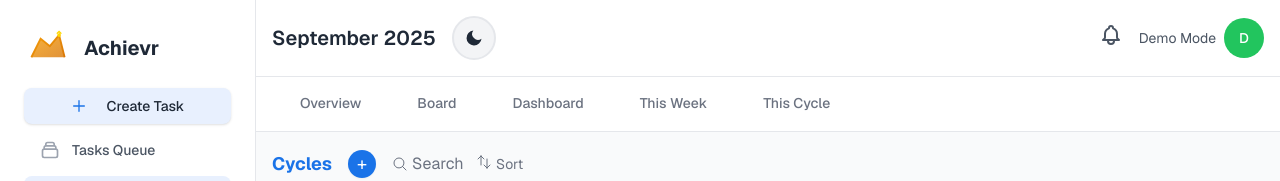
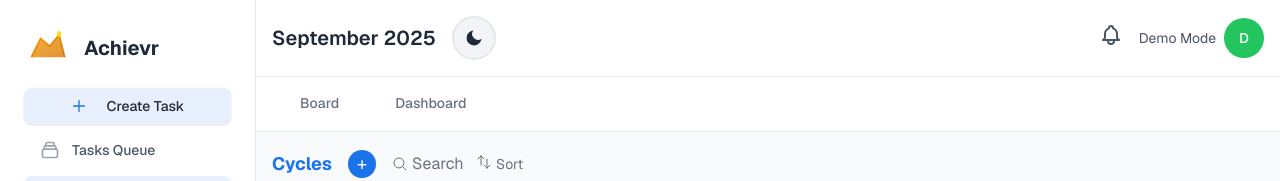
Before and after one commit to Shree0310/Achievr, a Next.js app: page /cycles-list in a window 1280 px wide. Shown: the top 181 px of the page. Built offline with nearby package versions, Linux system fonts and the light colour scheme; no server answers; the database is empty.

Commit message:
Subheader fixes

```diff
--- a/src/app/Components/SubHeader/SubHeader.jsx
+++ b/src/app/Components/SubHeader/SubHeader.jsx
@@ -9,11 +9,11 @@ const SubHeader = () => {
     const router = useRouter();
 
     const navItems = [
-        { name: 'Overview', path: '/' },
+        // { name: 'Overview', path: '/' },
         { name: 'Board', path: '/board' },
         { name: 'Dashboard', path: '/statChart' },
-        { name: 'This Week', path: '/week' },
-        { name: 'This Cycle', path: '/cycle' }
+        // { name: 'This Week', path: '/week' },
+        // { name: 'This Cycle', path: '/cycle' }
     ];
 
     // Prefetch all routes
```
